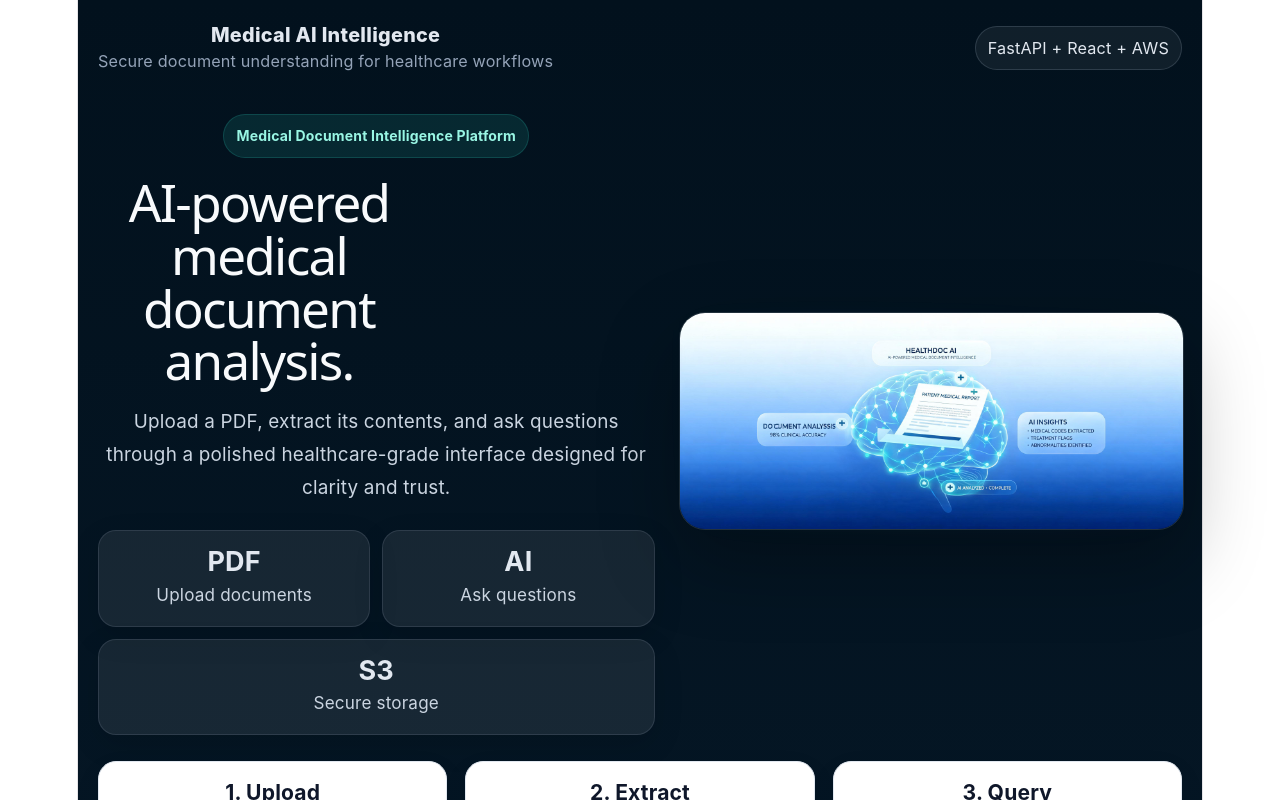
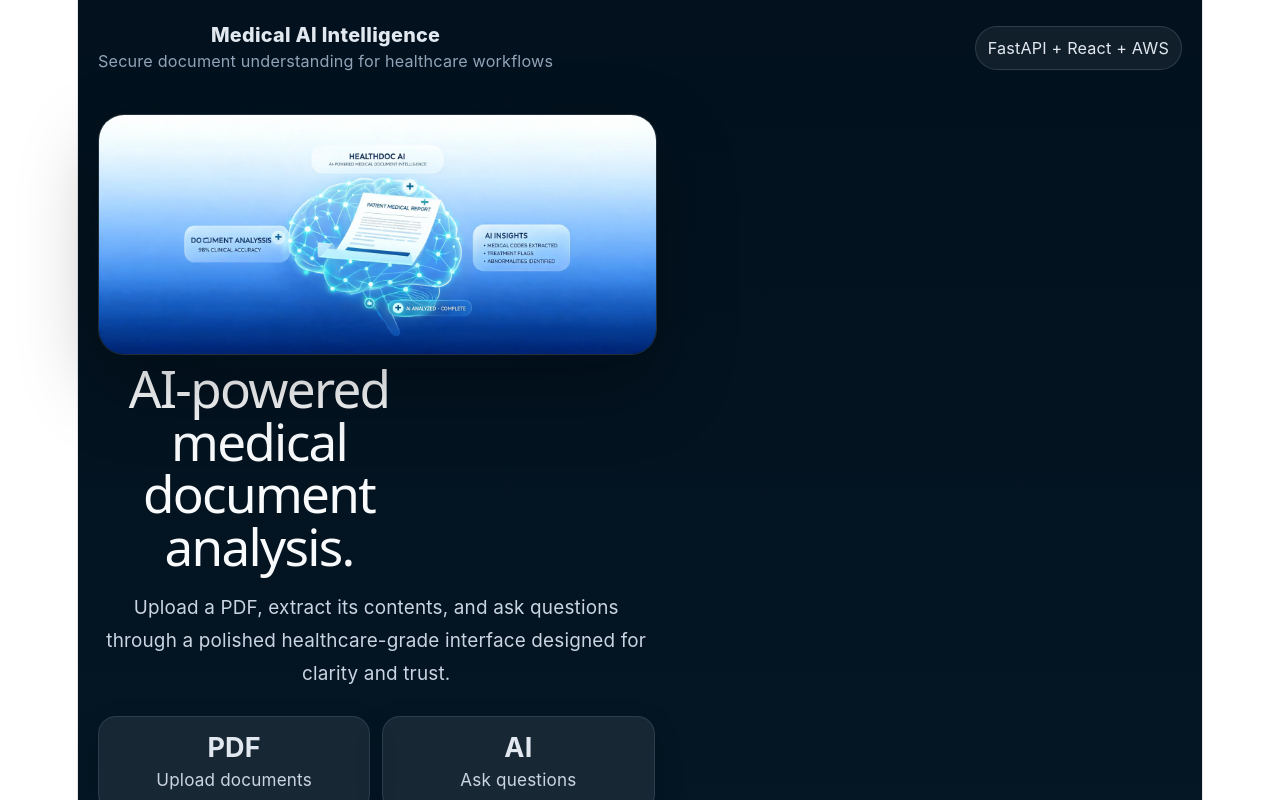
Before and after one commit to ravimurumalla-creator/MRUI, a React (Vite) app: page / in a window 1280 px wide. Shown: the top 800 px of the page. Built offline with nearby package versions, Linux system fonts and the light colour scheme.

Commit message:
UI UPDATE

```diff
--- a/src/App.jsx
+++ b/src/App.jsx
@@ -178,23 +178,28 @@ function App() {
         }}
       >
         <div>
+          <div style={{ position: "relative" }}>
           <div
             style={{
-              display: "inline-flex",
-              alignItems: "center",
-              gap: "8px",
-              padding: "8px 12px",
-              borderRadius: "999px",
-              background: "rgba(45,212,191,0.12)",
-              color: "#99f6e4",
-              fontSize: "14px",
-              fontWeight: 700,
-              marginBottom: "18px",
-              border: "1px solid rgba(45,212,191,0.18)",
+              position: "absolute",
+              inset: "18px",
+              background:
+                "radial-gradient(circle at 30% 30%, rgba(34,211,238,0.25), transparent 55%), radial-gradient(circle at 70% 70%, rgba(59,130,246,0.18), transparent 50%)",
+              filter: "blur(14px)",
             }}
-          >
-            Medical Document Intelligence Platform
-          </div>
+          />
+          <img
+            src="/medical_ai_hero.png"
+            alt="Medical AI illustration"
+            style={{
+              position: "relative",
+              width: "100%",
+              borderRadius: "26px",
+              boxShadow: "0 30px 80px rgba(0,0,0,0.28)",
+              border: "1px solid rgba(255,255,255,0.12)",
+            }}
+          />
+        </div>
           <h1
             style={{
               fontSize: "clamp(2.4rem, 4vw, 4.6rem)",
@@ -225,28 +230,7 @@ function App() {
           </div>
         </div>
 
-        <div style={{ position: "relative" }}>
-          <div
-            style={{
-              position: "absolute",
-              inset: "18px",
-              background:
-                "radial-gradient(circle at 30% 30%, rgba(34,211,238,0.25), transparent 55%), radial-gradient(circle at 70% 70%, rgba(59,130,246,0.18), transparent 50%)",
-              filter: "blur(14px)",
-            }}
-          />
-          <img
-            src="/medical_ai_hero.png"
-            alt="Medical AI illustration"
-            style={{
-              position: "relative",
-              width: "100%",
-              borderRadius: "26px",
-              boxShadow: "0 30px 80px rgba(0,0,0,0.28)",
-              border: "1px solid rgba(255,255,255,0.12)",
-            }}
-          />
-        </div>
+
       </section>
 
       <main style={{ maxWidth: "1100px", margin: "0 auto", padding: "0 20px 64px" }}>
```
